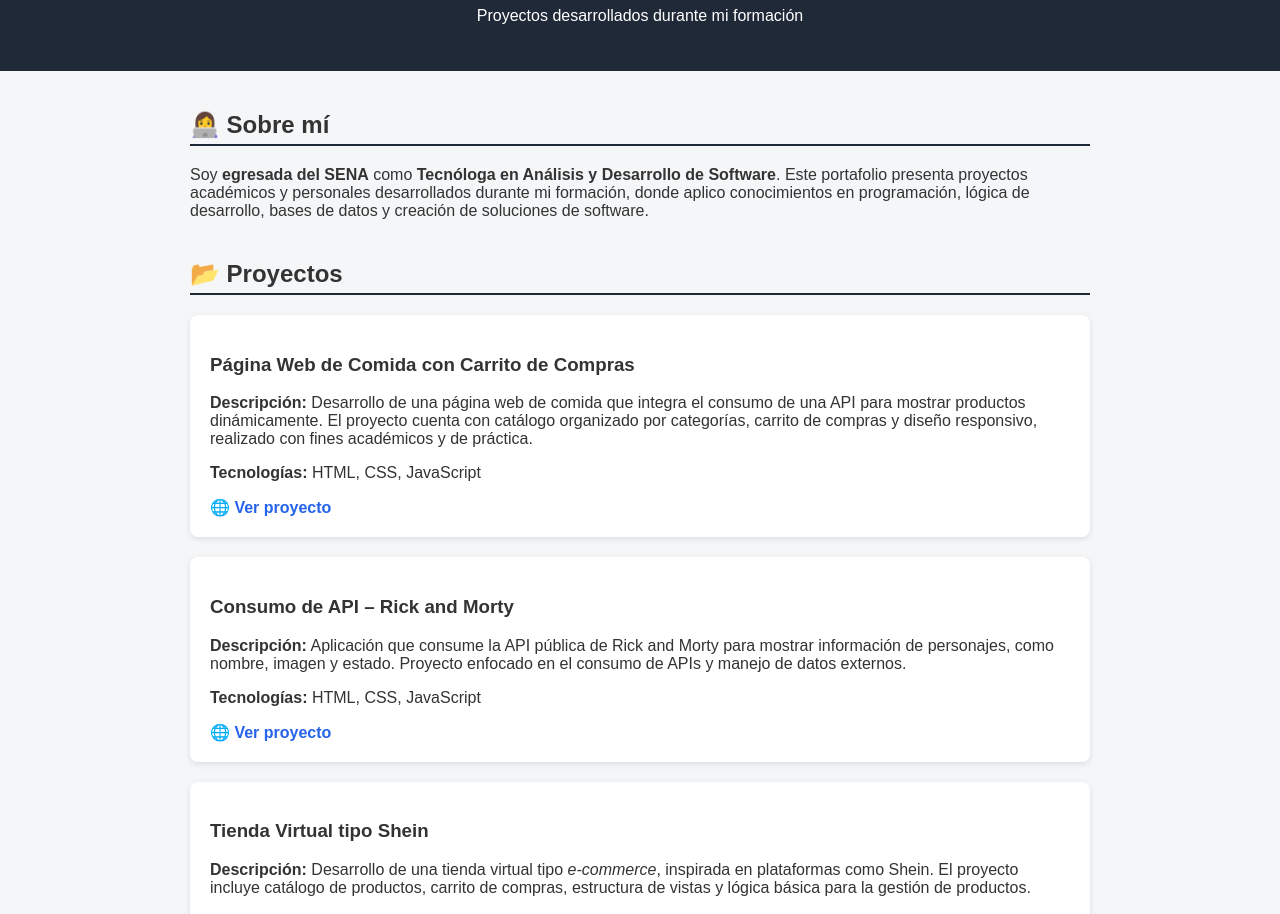
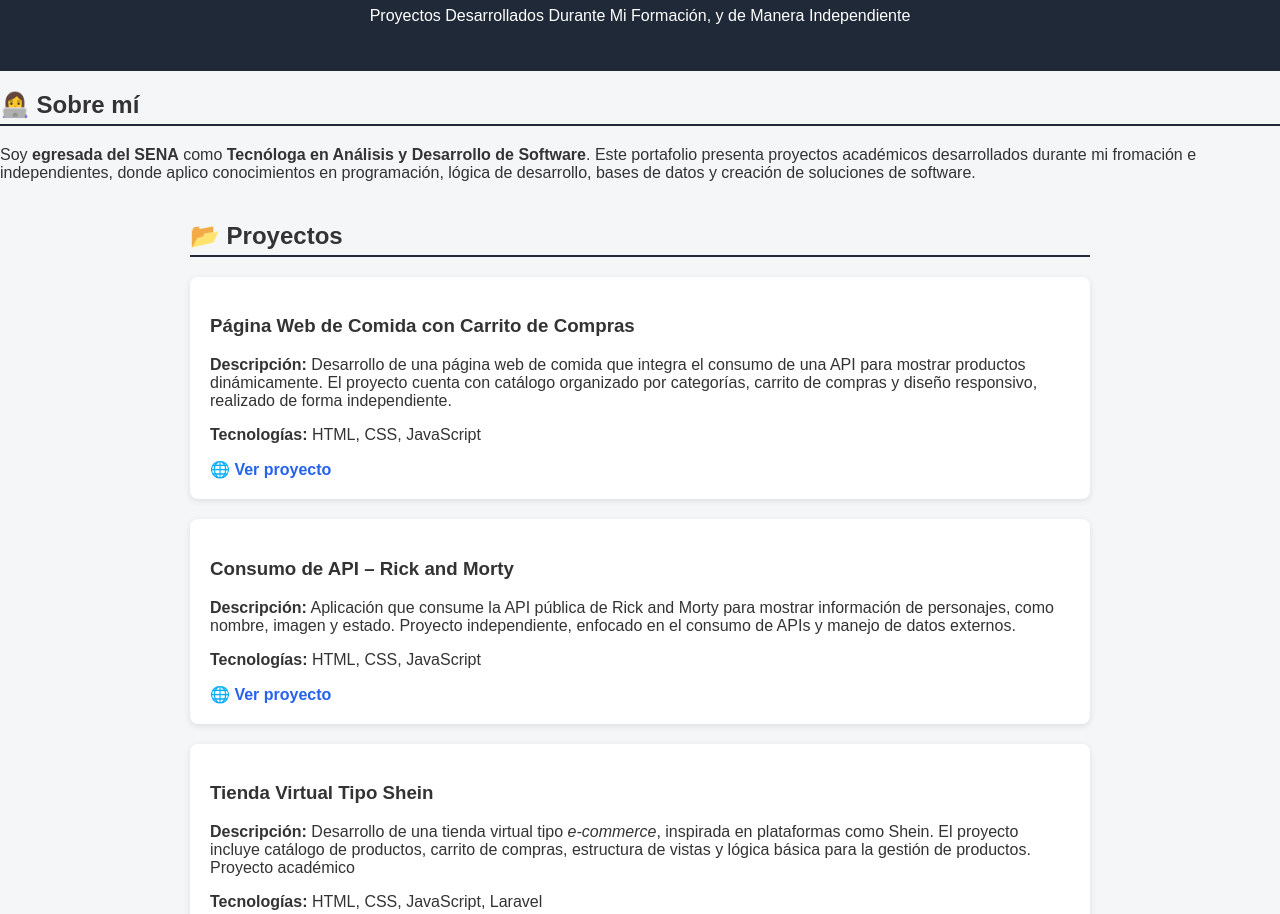
Before and after one commit to Nlis1/portafolio, a plain HTML site: page index.html in a window 1280 px wide. Shown: the part 103-1017 px from the top of the page. Drawn offline with Linux system fonts and the light colour scheme.

Commit message:
Update index.html

```diff
--- a/index.html
+++ b/index.html
@@ -51,15 +51,15 @@
 <body>
 
 <header>
-  <h1>Portafolio de Programación</h1>
-  <p>Proyectos desarrollados durante mi formación</p>
-</header>
+  <h1>PORTAFOLIO DEP ROGRAMACIÓN</h1>
+  <p>Proyectos Desarrollados Durante Mi Formación, y de Manera Independiente</p>
+</header
 
 <section>
   <h2>👩‍💻 Sobre mí</h2>
  <p>
 Soy <strong>egresada del SENA</strong> como <strong>Tecnóloga en Análisis y Desarrollo de Software</strong>.
-Este portafolio presenta proyectos académicos y personales desarrollados durante mi formación,
+Este portafolio presenta proyectos académicos desarrollados durante mi fromación e independientes,
 donde aplico conocimientos en programación, lógica de desarrollo, bases de datos y creación de soluciones de software.
 </p>
 </section>
@@ -69,21 +69,21 @@ donde aplico conocimientos en programación, lógica de desarrollo, bases de dat
 
  <div class="proyecto">
 <h3>Página Web de Comida con Carrito de Compras</h3>
-<p><strong>Descripción:</strong> Desarrollo de una página web de comida que integra el consumo de una API para mostrar productos dinámicamente. El proyecto cuenta con catálogo organizado por categorías, carrito de compras y diseño responsivo, realizado con fines académicos y de práctica.</p>
+<p><strong>Descripción:</strong> Desarrollo de una página web de comida que integra el consumo de una API para mostrar productos dinámicamente. El proyecto cuenta con catálogo organizado por categorías, carrito de compras y diseño responsivo, realizado de forma independiente.</p>
 <p><strong>Tecnologías:</strong> HTML, CSS, JavaScript</p>
 <a href="https://nlis1.github.io/Pagina-de-comida/" target="_blank">🌐 Ver proyecto</a>
 </div>
 
 <div class="proyecto">
 <h3>Consumo de API – Rick and Morty</h3>
-<p><strong>Descripción:</strong> Aplicación que consume la API pública de Rick and Morty para mostrar información de personajes, como nombre, imagen y estado. Proyecto enfocado en el consumo de APIs y manejo de datos externos.</p>
+<p><strong>Descripción:</strong> Aplicación que consume la API pública de Rick and Morty para mostrar información de personajes, como nombre, imagen y estado. Proyecto independiente, enfocado en el consumo de APIs y manejo de datos externos.</p>
 <p><strong>Tecnologías:</strong> HTML, CSS, JavaScript</p>
 <a href="https://nlis1.github.io/apirickandmorty/" target="_blank">🌐 Ver proyecto</a>
 </div>
 
 <div class="proyecto">
-<h3>Tienda Virtual tipo Shein</h3>
-<p><strong>Descripción:</strong> Desarrollo de una tienda virtual tipo <em>e-commerce</em>, inspirada en plataformas como Shein. El proyecto incluye catálogo de productos, carrito de compras, estructura de vistas y lógica básica para la gestión de productos.</p>
+<h3>Tienda Virtual Tipo Shein</h3>
+<p><strong>Descripción:</strong> Desarrollo de una tienda virtual tipo <em>e-commerce</em>, inspirada en plataformas como Shein. El proyecto incluye catálogo de productos, carrito de compras, estructura de vistas y lógica básica para la gestión de productos. Proyecto académico</p>
 <p><strong>Tecnologías:</strong> HTML, CSS, JavaScript, Laravel</p>
 <a href="https://github.com/Nlis1/sistema_ventas.git" target="_blank">🔗 Ver código</a>
 </div>
@@ -97,7 +97,7 @@ donde aplico conocimientos en programación, lógica de desarrollo, bases de dat
 </section>
 
 <footer>
-  <p>© 2025 – Portafolio académico</p>
+  <p>© 2025 – Portafolio académico e independiente</p>
 </footer>
 
 </body>
```
